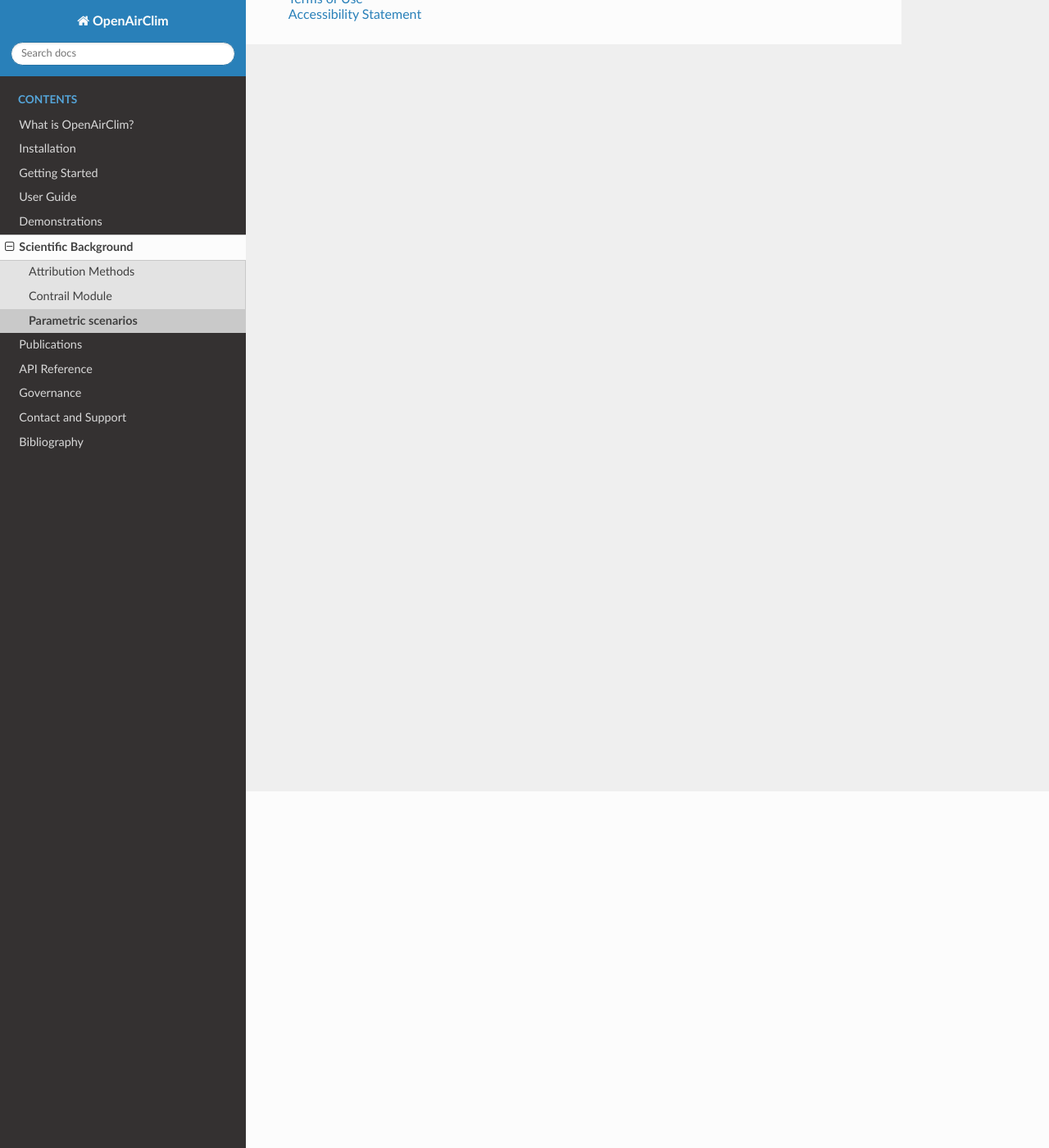
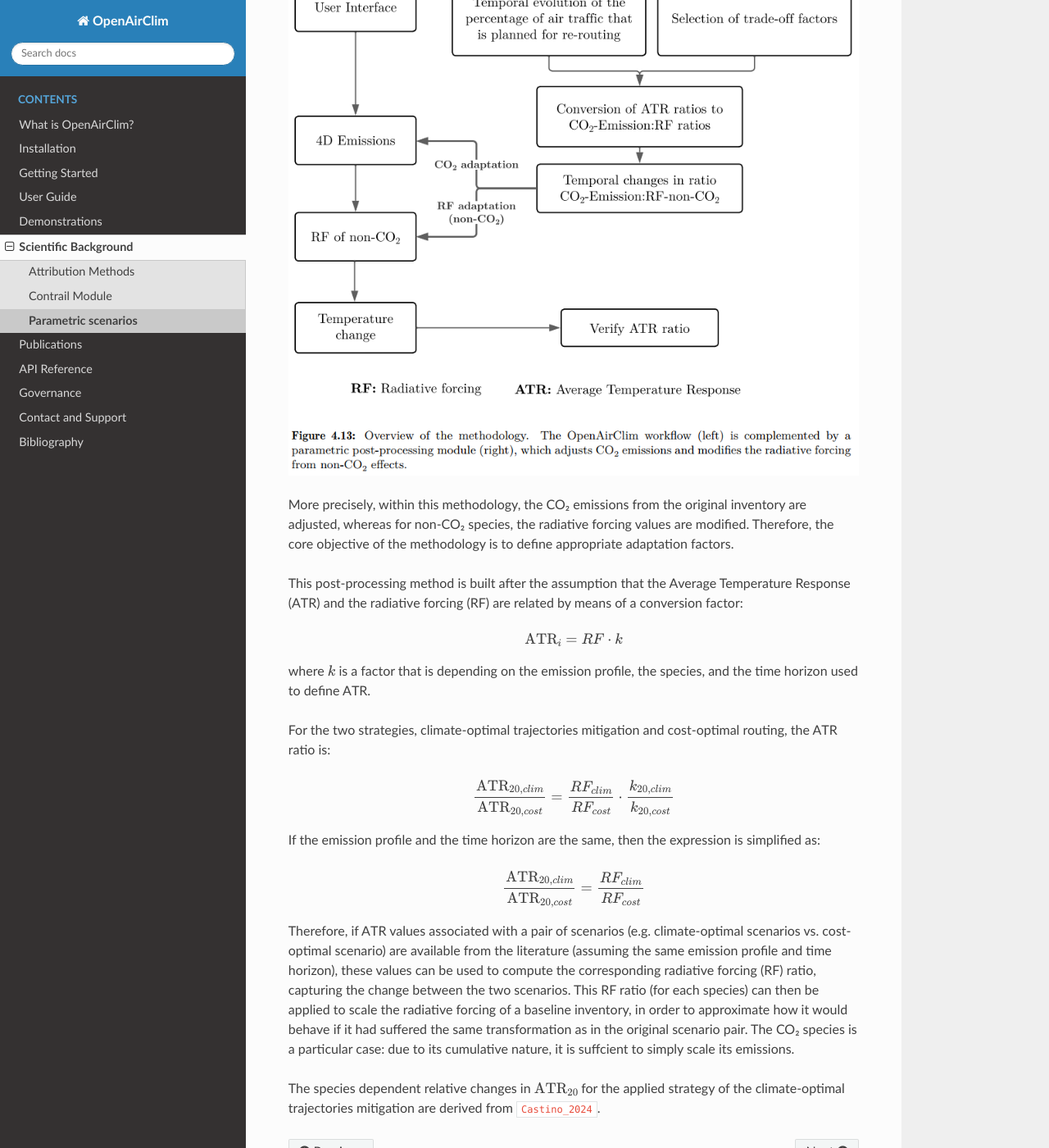
Before and after one commit to dlr-pa/oac, a Sphinx documentation site: the page built from docs/source/background/parametric.rst, in a window 1280 px wide and 1400 px high, scrolled down 435 px. Shown: the whole window at 82% size. Built offline with Sphinx 7.4.7 and the Read the Docs theme 3.1.0, drawn with Linux system fonts in a browser that asks for light colours; cross-references to code outside the pages are shown as plain code; some of the changed text lies outside the part shown.

Commit message:
Update parametric.py, parametric.rst, main.py
Change default parameters in RATIO_DIC_D to the values stated in Castino (2024) and Saleh Walie (2025).
Add documentation, after section 4.5 "Development of the post-processing strategy" in Saleh Walie (2025).
Add warning in main.py due to emissions of non-CO2 species.

```diff
--- a/docs/source/background/parametric.rst
+++ b/docs/source/background/parametric.rst
@@ -1,4 +1,48 @@
 Parametric scenarios
 ====================
 
-The Parametric Module implemented in OpenAirClim follows the post-processing approach described in:
+The Parametric Module implemented in OpenAirClim follows the post-processing approach described in
+*MSc thesis: Saleh Walie, Mitigation of aviation's climate impact:
+a scenario-based parametric study in OpenAirClim, UC3M, 2025*.
+
+The following figure illustrates the methodology. The left-hand side of the diagram represents
+the sequence of steps carried out by the core OpenAirClim program, while the right-hand side
+involves the post-processing parametric approach that adapts the original workflow.
+
+.. figure:: ../_static/parametric_Saleh-Walie_2025.png
+
+More precisely, within this methodology, the CO₂ emissions from the original inventory are
+adjusted, whereas for non-CO₂ species, the radiative forcing values are modified.
+Therefore, the core objective of the methodology is to define appropriate adaptation factors.
+
+This post-processing method is built after the assumption that the Average Temperature Response (ATR)
+and the radiative forcing (RF) are related by means of a conversion factor:
+
+.. math::
+    \mathrm{ATR}_i = RF \cdot k
+
+where :math:`k` is a factor that is depending on the emission profile, the species, and the time
+horizon used to define ATR.
+
+For the two strategies, climate-optimal trajectories mitigation and cost-optimal routing,
+the ATR ratio is:
+
+.. math::
+    \frac{\mathrm{ATR}_{20, clim}}{\mathrm{ATR}_{20, cost}} = \frac{RF_{clim}}{RF_{cost}} \cdot \frac{k_{20, clim}}{k_{20, cost}}
+
+If the emission profile and the time horizon are the same, then the expression is simplified as:
+
+.. math::
+    \frac{\mathrm{ATR}_{20, clim}}{\mathrm{ATR}_{20, cost}} = \frac{RF_{clim}}{RF_{cost}}
+
+Therefore, if ATR values associated with a pair of scenarios (e.g. climate-optimal scenarios vs.
+cost-optimal scenario) are available from the literature (assuming the same emission profile and
+time horizon), these values can be used to compute the corresponding radiative forcing (RF)
+ratio, capturing the change between the two scenarios. This RF ratio (for each species) can
+then be applied to scale the radiative forcing of a baseline inventory, in order to approximate
+how it would behave if it had suffered the same transformation as in the original scenario pair.
+The CO₂ species is a particular case: due to its cumulative nature, it is suffcient to simply
+scale its emissions.
+
+The species dependent relative changes in :math:`\mathrm{ATR}_{20}` for the applied strategy
+of the climate-optimal trajectories mitigation are derived from :cite:`Castino_2024`.
```
Also changed, not shown: docs/source/_static/parametric_Saleh-Walie_2025.png (added), 2 other files.
